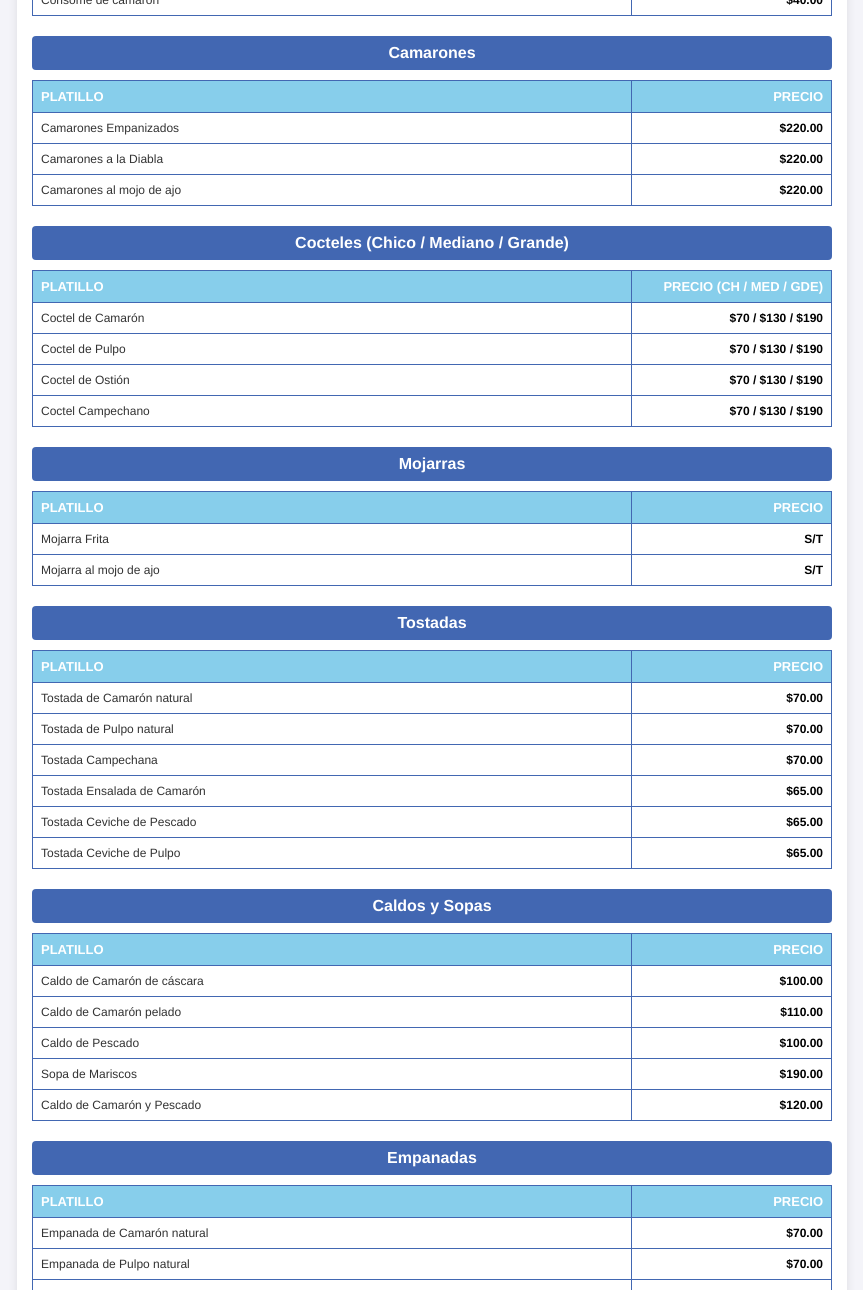
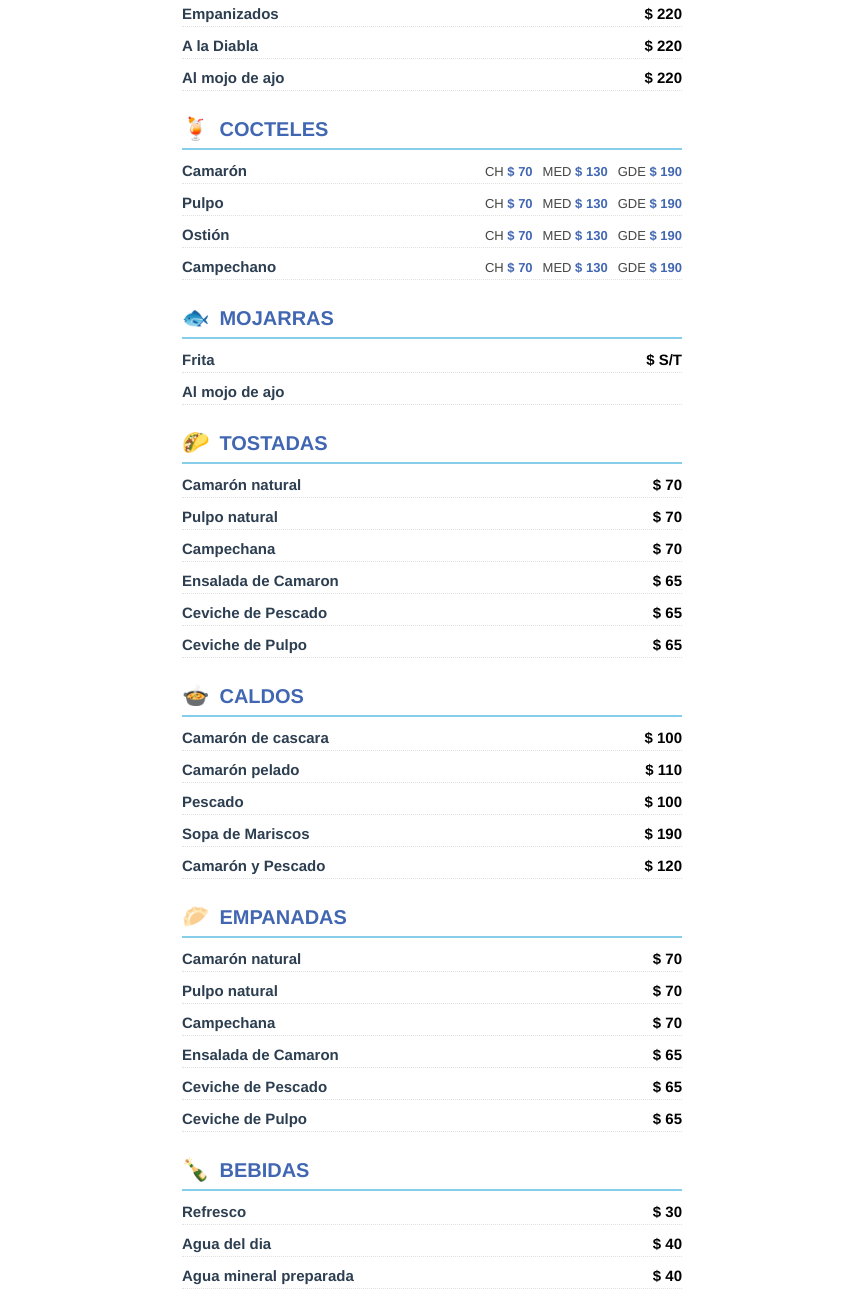
Before and after one commit to VelezServicios/MariscosElTiburon, a plain HTML site: page MET_MENU.html in a window 1280 px wide. Shown: the part 649-1939 px from the top of the page, without its empty margins (208-1071 px from the left). Drawn offline with Linux system fonts and the light colour scheme.

Commit message:
Update MET_MENU.html

```diff
--- a/MET_MENU.html
+++ b/MET_MENU.html
@@ -5,383 +5,331 @@
 <meta name="viewport" content="width=device-width, initial-scale=1.0">
 <title>Menú - Mariscos El Tiburón</title>
 <style>
+* {
+box-sizing: border-box;
+}
 body {
 font-family: 'Helvetica Neue', Helvetica, Arial, sans-serif;
+background-color: #ffffff;
+color: #1a252c;
 margin: 0;
-            padding: 10px;
-            background-color: #f4f4f9;
-            color: #333;
-            font-size: 14px;
+padding: 15px;
+display: flex;
+justify-content: center;
 }
-        .container {
-            max-width: 800px;
-            margin: auto;
-            background: #fff;
-            padding: 15px;
-            border-radius: 8px;
-            box-shadow: 0 2px 10px rgba(0,0,0,0.1);
+.menu-container {
+width: 100%;
+max-width: 500px;
+background-color: #ffffff;
 }
-        .logo {
+.header {
 text-align: center;
-            margin-bottom: 15px;
+border-bottom: 2px solid #4267B2;
+padding-bottom: 15px;
+margin-bottom: 25px;
 }
 .logo img {
-            max-width: 250px;
+max-width: 240px;
 height: auto;
+margin-bottom: 5px;
 }
-        h1 {
-            text-align: center;
-            color: #1a252c;
-            margin-bottom: 5px;
+.category {
+margin-bottom: 25px;
+}
+.category-header {
+display: flex;
+align-items: center;
+border-bottom: 2px solid #87ceeb;
+padding-bottom: 6px;
+margin-bottom: 12px;
+}
+.category-icon {
+font-size: 22px;
+margin-right: 10px;
+}
+.category-title {
+color: #4267B2;
 font-size: 20px;
+font-weight: bold;
+margin: 0;
+text-transform: uppercase;
 }
-        h2 {
-            background-color: #4267B2;
-            color: white;
-            padding: 8px;
-            margin-top: 20px;
+.dish-item {
+display: flex;
+justify-content: space-between;
+align-items: baseline;
 margin-bottom: 10px;
-            border-radius: 4px;
-            font-size: 16px;
-            text-align: center;
+padding-bottom: 4px;
+border-bottom: 1px dotted #e0e0e0;
 }
-        table {
-            width: 100%;
-            border-collapse: collapse;
-            margin-bottom: 20px;
+.dish-info {
+flex-grow: 1;
+padding-right: 12px;
+}
+.dish-name {
+font-size: 15px;
+font-weight: bold;
+color: #2c3e50;
+}
+.dish-desc {
 font-size: 12px;
+color: #666;
+margin-top: 2px;
 }
-        th, td {
-            padding: 8px;
-            text-align: left;
-            border: 1px solid #4267B2;
-            word-wrap: break-word;
-            overflow-wrap: break-word;
-        }
-        th {
-            background-color: #87ceeb;
-            color: white;
-            font-size: 13px;
-        }
-        td:last-child, th:last-child {
-            text-align: right;
-            width: 25%;
-        }
-        .price {
+.dish-price {
+font-size: 15px;
 font-weight: bold;
 color: #000;
+white-space: nowrap;
 }
-        .locations-box {
-            background-color: #eef2f8;
-            border: 1px solid #4267B2;
-            padding: 12px;
-            border-radius: 4px;
-            margin-top: 20px;
+.coctel-prices {
+display: flex;
+gap: 10px;
+font-size: 13px;
+color: #444;
 }
-        .locations-box h3 {
-            margin-top: 0;
-            color: #1a252c;
-            font-size: 15px;
-            text-align: center;
-        }
-        .locations-box p {
-            margin: 6px 0;
-            font-size: 12px;
-        }
-        .footer-note {
-            text-align: center;
-            font-size: 0.8em;
-            color: #666;
-            margin-top: 20px;
-            font-style: italic;
+.coctel-prices span b {
+color: #4267B2;
 }
 </style>
 </head>
 <body>
-
-<div class="container">
+<div class="menu-container">
+<div class="header">
 <div class="logo">
 <img src="MET_LOGO.png" alt="Logo Mariscos El Tiburón">
 </div>
-
-    <h1>MENÚ</h1>
-
+</div>
 <!-- ESPECIALIDADES -->
-    <h2>Especialidades</h2>
-    <table>
-        <thead>
-            <tr>
-                <th>PLATILLO</th>
-                <th>PRECIO</th>
-            </tr>
-        </thead>
-        <tbody>
-            <tr>
-                <td>Mixiote de Mariscos</td>
-                <td><span class="price">$220.00</span></td>
-            </tr>
-            <tr>
-                <td>Alambre de Mariscos</td>
-                <td><span class="price">$200.00</span></td>
-            </tr>
-            <tr>
-                <td>Filete Empanizado</td>
-                <td><span class="price">$200.00</span></td>
-            </tr>
-        </tbody>
-    </table>
-
-    <!-- ENTRADAS -->
-    <h2>Entradas</h2>
-    <table>
-        <thead>
-            <tr>
-                <th>PLATILLO</th>
-                <th>PRECIO</th>
-            </tr>
-        </thead>
-        <tbody>
-            <tr>
-                <td>Pescadillas (orden de 3)</td>
-                <td><span class="price">$50.00</span></td>
-            </tr>
-            <tr>
-                <td>Pescadito solo (1 pza.)</td>
-                <td><span class="price">$30.00</span></td>
-            </tr>
-            <tr>
-                <td>Pescado preparado (cilantro, cebolla y aguacate)</td>
-                <td><span class="price">$30.00</span></td>
-            </tr>
-            <tr>
-                <td>Consomé de camarón</td>
-                <td><span class="price">$40.00</span></td>
-            </tr>
-        </tbody>
-    </table>
-
-    <!-- CAMARONES -->
-    <h2>Camarones</h2>
-    <table>
-        <thead>
-            <tr>
-                <th>PLATILLO</th>
-                <th>PRECIO</th>
-            </tr>
-        </thead>
-        <tbody>
-            <tr>
-                <td>Camarones Empanizados</td>
-                <td><span class="price">$220.00</span></td>
-            </tr>
-            <tr>
-                <td>Camarones a la Diabla</td>
-                <td><span class="price">$220.00</span></td>
-            </tr>
-            <tr>
-                <td>Camarones al mojo de ajo</td>
-                <td><span class="price">$220.00</span></td>
-            </tr>
-        </tbody>
-    </table>
-
-    <!-- COCTELES -->
-    <h2>Cocteles (Chico / Mediano / Grande)</h2>
-    <table>
-        <thead>
-            <tr>
-                <th>PLATILLO</th>
-                <th>PRECIO (CH / MED / GDE)</th>
-            </tr>
-        </thead>
-        <tbody>
-            <tr>
-                <td>Coctel de Camarón</td>
-                <td><span class="price">$70 / $130 / $190</span></td>
-            </tr>
-            <tr>
-                <td>Coctel de Pulpo</td>
-                <td><span class="price">$70 / $130 / $190</span></td>
-            </tr>
-            <tr>
-                <td>Coctel de Ostión</td>
-                <td><span class="price">$70 / $130 / $190</span></td>
-            </tr>
-            <tr>
-                <td>Coctel Campechano</td>
-                <td><span class="price">$70 / $130 / $190</span></td>
-            </tr>
-        </tbody>
-    </table>
-
-    <!-- MOJARRAS -->
-    <h2>Mojarras</h2>
-    <table>
-        <thead>
-            <tr>
-                <th>PLATILLO</th>
-                <th>PRECIO</th>
-            </tr>
-        </thead>
-        <tbody>
-            <tr>
-                <td>Mojarra Frita</td>
-                <td><span class="price">S/T</span></td>
-            </tr>
-            <tr>
-                <td>Mojarra al mojo de ajo</td>
-                <td><span class="price">S/T</span></td>
-            </tr>
-        </tbody>
-    </table>
-
-    <!-- TOSTADAS -->
-    <h2>Tostadas</h2>
-    <table>
-        <thead>
-            <tr>
-                <th>PLATILLO</th>
-                <th>PRECIO</th>
-            </tr>
-        </thead>
-        <tbody>
-            <tr>
-                <td>Tostada de Camarón natural</td>
-                <td><span class="price">$70.00</span></td>
-            </tr>
-            <tr>
-                <td>Tostada de Pulpo natural</td>
-                <td><span class="price">$70.00</span></td>
-            </tr>
-            <tr>
-                <td>Tostada Campechana</td>
-                <td><span class="price">$70.00</span></td>
-            </tr>
-            <tr>
-                <td>Tostada Ensalada de Camarón</td>
-                <td><span class="price">$65.00</span></td>
-            </tr>
-            <tr>
-                <td>Tostada Ceviche de Pescado</td>
-                <td><span class="price">$65.00</span></td>
-            </tr>
-            <tr>
-                <td>Tostada Ceviche de Pulpo</td>
-                <td><span class="price">$65.00</span></td>
-            </tr>
-        </tbody>
-    </table>
-
-    <!-- CALDOS Y SOPAS -->
-    <h2>Caldos y Sopas</h2>
-    <table>
-        <thead>
-            <tr>
-                <th>PLATILLO</th>
-                <th>PRECIO</th>
-            </tr>
-        </thead>
-        <tbody>
-            <tr>
-                <td>Caldo de Camarón de cáscara</td>
-                <td><span class="price">$100.00</span></td>
-            </tr>
-            <tr>
-                <td>Caldo de Camarón pelado</td>
-                <td><span class="price">$110.00</span></td>
-            </tr>
-            <tr>
-                <td>Caldo de Pescado</td>
-                <td><span class="price">$100.00</span></td>
-            </tr>
-            <tr>
-                <td>Sopa de Mariscos</td>
-                <td><span class="price">$190.00</span></td>
-            </tr>
-            <tr>
-                <td>Caldo de Camarón y Pescado</td>
-                <td><span class="price">$120.00</span></td>
-            </tr>
-        </tbody>
-    </table>
-
-    <!-- EMPANADAS -->
-    <h2>Empanadas</h2>
-    <table>
-        <thead>
-            <tr>
-                <th>PLATILLO</th>
-                <th>PRECIO</th>
-            </tr>
-        </thead>
-        <tbody>
-            <tr>
-                <td>Empanada de Camarón natural</td>
-                <td><span class="price">$70.00</span></td>
-            </tr>
-            <tr>
-                <td>Empanada de Pulpo natural</td>
-                <td><span class="price">$70.00</span></td>
-            </tr>
-            <tr>
-                <td>Empanada Campechana</td>
-                <td><span class="price">$70.00</span></td>
-            </tr>
-            <tr>
-                <td>Empanada de Ensalada de Camarón</td>
-                <td><span class="price">$65.00</span></td>
-            </tr>
-            <tr>
-                <td>Empanada de Ceviche de Pescado</td>
-                <td><span class="price">$65.00</span></td>
-            </tr>
-            <tr>
-                <td>Empanada de Ceviche de Pulpo</td>
-                <td><span class="price">$65.00</span></td>
-            </tr>
-        </tbody>
-    </table>
-
-    <!-- BEBIDAS -->
-    <h2>Bebidas</h2>
-    <table>
-        <thead>
-            <tr>
-                <th>PLATILLO</th>
-                <th>PRECIO</th>
-            </tr>
-        </thead>
-        <tbody>
-            <tr>
-                <td>Refresco</td>
-                <td><span class="price">$30.00</span></td>
-            </tr>
-            <tr>
-                <td>Agua del día</td>
-                <td><span class="price">$40.00</span></td>
-            </tr>
-            <tr>
-                <td>Agua mineral preparada</td>
-                <td><span class="price">$40.00</span></td>
-            </tr>
-            <tr>
-                <td>Sangría preparada</td>
-                <td><span class="price">$40.00</span></td>
-            </tr>
-        </tbody>
-    </table>
-
-    <!-- UBICACIONES -->
-    <div class="locations-box">
-        <h3>DÍAS Y UBICACIONES</h3>
-        <p><strong>Martes:</strong> Tianguis de Cebadales (a la altura del corralón), Cuautitlán.</p>
-        <p><strong>Domingos:</strong> Calle Reforma con esquina en C. Xicoténcatl, Tultepec.</p>
+<div class="category">
+<div class="category-header">
+<span class="category-icon">🥘</span>
+<h2 class="category-title">Especialidades</h2>
 </div>
-
-    <div class="footer-note">
-        Mariscos El Tiburón — ¡Buen provecho!
+<div class="dish-item">
+<div class="dish-info"><div class="dish-name">MIXIOTE DE MARISCOS</div></div>
+<div class="dish-price">$ 220</div>
+</div>
+<div class="dish-item">
+<div class="dish-info"><div class="dish-name">ALAMBRE DE MARISCOS</div></div>
+<div class="dish-price">$ 200</div>
+</div>
+<div class="dish-item">
+<div class="dish-info"><div class="dish-name">FILETE EMPANIZADO</div></div>
+<div class="dish-price">$ 200</div>
 </div>
 </div>
-
+<!-- ENTRADAS -->
+<div class="category">
+<div class="category-header">
+<span class="category-icon">🥟</span>
+<h2 class="category-title">Entradas</h2>
+</div>
+<div class="dish-item">
+<div class="dish-info"><div class="dish-name">Pescadillas orden de (3)</div></div>
+<div class="dish-price">$ 50</div>
+</div>
+<div class="dish-item">
+<div class="dish-info"><div class="dish-name">Pescadito solo (1) pza.</div></div>
+<div class="dish-price">$ 30</div>
+</div>
+<div class="dish-item">
+<div class="dish-info">
+<div class="dish-name">Pescado preparado</div>
+<div class="dish-desc">(cilantro, cebolla y aguacate)</div>
+</div>
+<div class="dish-price">$ 30</div>
+</div>
+<div class="dish-item">
+<div class="dish-info"><div class="dish-name">Consomé de camarón</div></div>
+<div class="dish-price">$ 40</div>
+</div>
+</div>
+<!-- CAMARONES -->
+<div class="category">
+<div class="category-header">
+<span class="category-icon">🦐</span>
+<h2 class="category-title">Camarones</h2>
+</div>
+<div class="dish-item">
+<div class="dish-info"><div class="dish-name">Empanizados</div></div>
+<div class="dish-price">$ 220</div>
+</div>
+<div class="dish-item">
+<div class="dish-info"><div class="dish-name">A la Diabla</div></div>
+<div class="dish-price">$ 220</div>
+</div>
+<div class="dish-item">
+<div class="dish-info"><div class="dish-name">Al mojo de ajo</div></div>
+<div class="dish-price">$ 220</div>
+</div>
+</div>
+<!-- COCTELES -->
+<div class="category">
+<div class="category-header">
+<span class="category-icon">🍹</span>
+<h2 class="category-title">Cocteles</h2>
+</div>
+<div class="dish-item">
+<div class="dish-info"><div class="dish-name">Camarón</div></div>
+<div class="coctel-prices">
+<span>CH <b>$ 70</b></span>
+<span>MED <b>$ 130</b></span>
+<span>GDE <b>$ 190</b></span>
+</div>
+</div>
+<div class="dish-item">
+<div class="dish-info"><div class="dish-name">Pulpo</div></div>
+<div class="coctel-prices">
+<span>CH <b>$ 70</b></span>
+<span>MED <b>$ 130</b></span>
+<span>GDE <b>$ 190</b></span>
+</div>
+</div>
+<div class="dish-item">
+<div class="dish-info"><div class="dish-name">Ostión</div></div>
+<div class="coctel-prices">
+<span>CH <b>$ 70</b></span>
+<span>MED <b>$ 130</b></span>
+<span>GDE <b>$ 190</b></span>
+</div>
+</div>
+<div class="dish-item">
+<div class="dish-info"><div class="dish-name">Campechano</div></div>
+<div class="coctel-prices">
+<span>CH <b>$ 70</b></span>
+<span>MED <b>$ 130</b></span>
+<span>GDE <b>$ 190</b></span>
+</div>
+</div>
+</div>
+<!-- MOJARRAS -->
+<div class="category">
+<div class="category-header">
+<span class="category-icon">🐟</span>
+<h2 class="category-title">Mojarras</h2>
+</div>
+<div class="dish-item">
+<div class="dish-info"><div class="dish-name">Frita</div></div>
+<div class="dish-price">$ S/T</div>
+</div>
+<div class="dish-item">
+<div class="dish-info"><div class="dish-name">Al mojo de ajo</div></div>
+<div class="dish-price"></div>
+</div>
+</div>
+<!-- TOSTADAS -->
+<div class="category">
+<div class="category-header">
+<span class="category-icon">🌮</span>
+<h2 class="category-title">Tostadas</h2>
+</div>
+<div class="dish-item">
+<div class="dish-info"><div class="dish-name">Camarón natural</div></div>
+<div class="dish-price">$ 70</div>
+</div>
+<div class="dish-item">
+<div class="dish-info"><div class="dish-name">Pulpo natural</div></div>
+<div class="dish-price">$ 70</div>
+</div>
+<div class="dish-item">
+<div class="dish-info"><div class="dish-name">Campechana</div></div>
+<div class="dish-price">$ 70</div>
+</div>
+<div class="dish-item">
+<div class="dish-info"><div class="dish-name">Ensalada de Camaron</div></div>
+<div class="dish-price">$ 65</div>
+</div>
+<div class="dish-item">
+<div class="dish-info"><div class="dish-name">Ceviche de Pescado</div></div>
+<div class="dish-price">$ 65</div>
+</div>
+<div class="dish-item">
+<div class="dish-info"><div class="dish-name">Ceviche de Pulpo</div></div>
+<div class="dish-price">$ 65</div>
+</div>
+</div>
+<!-- CALDOS -->
+<div class="category">
+<div class="category-header">
+<span class="category-icon">🍲</span>
+<h2 class="category-title">Caldos</h2>
+</div>
+<div class="dish-item">
+<div class="dish-info"><div class="dish-name">Camarón de cascara</div></div>
+<div class="dish-price">$ 100</div>
+</div>
+<div class="dish-item">
+<div class="dish-info"><div class="dish-name">Camarón pelado</div></div>
+<div class="dish-price">$ 110</div>
+</div>
+<div class="dish-item">
+<div class="dish-info"><div class="dish-name">Pescado</div></div>
+<div class="dish-price">$ 100</div>
+</div>
+<div class="dish-item">
+<div class="dish-info"><div class="dish-name">Sopa de Mariscos</div></div>
+<div class="dish-price">$ 190</div>
+</div>
+<div class="dish-item">
+<div class="dish-info"><div class="dish-name">Camarón y Pescado</div></div>
+<div class="dish-price">$ 120</div>
+</div>
+</div>
+<!-- EMPANADAS -->
+<div class="category">
+<div class="category-header">
+<span class="category-icon">🥟</span>
+<h2 class="category-title">Empanadas</h2>
+</div>
+<div class="dish-item">
+<div class="dish-info"><div class="dish-name">Camarón natural</div></div>
+<div class="dish-price">$ 70</div>
+</div>
+<div class="dish-item">
+<div class="dish-info"><div class="dish-name">Pulpo natural</div></div>
+<div class="dish-price">$ 70</div>
+</div>
+<div class="dish-item">
+<div class="dish-info"><div class="dish-name">Campechana</div></div>
+<div class="dish-price">$ 70</div>
+</div>
+<div class="dish-item">
+<div class="dish-info"><div class="dish-name">Ensalada de Camaron</div></div>
+<div class="dish-price">$ 65</div>
+</div>
+<div class="dish-item">
+<div class="dish-info"><div class="dish-name">Ceviche de Pescado</div></div>
+<div class="dish-price">$ 65</div>
+</div>
+<div class="dish-item">
+<div class="dish-info"><div class="dish-name">Ceviche de Pulpo</div></div>
+<div class="dish-price">$ 65</div>
+</div>
+</div>
+<!-- BEBIDAS -->
+<div class="category">
+<div class="category-header">
+<span class="category-icon">🍾</span>
+<h2 class="category-title">Bebidas</h2>
+</div>
+<div class="dish-item">
+<div class="dish-info"><div class="dish-name">Refresco</div></div>
+<div class="dish-price">$ 30</div>
+</div>
+<div class="dish-item">
+<div class="dish-info"><div class="dish-name">Agua del dia</div></div>
+<div class="dish-price">$ 40</div>
+</div>
+<div class="dish-item">
+<div class="dish-info"><div class="dish-name">Agua mineral preparada</div></div>
+<div class="dish-price">$ 40</div>
+</div>
+<div class="dish-item">
+<div class="dish-info"><div class="dish-name">Sangria preparada</div></div>
+<div class="dish-price">$ 40</div>
+</div>
+</div>
+</div>
 </body>
 </html>
```
Lines whose indentation alone changed are shown as unchanged.
